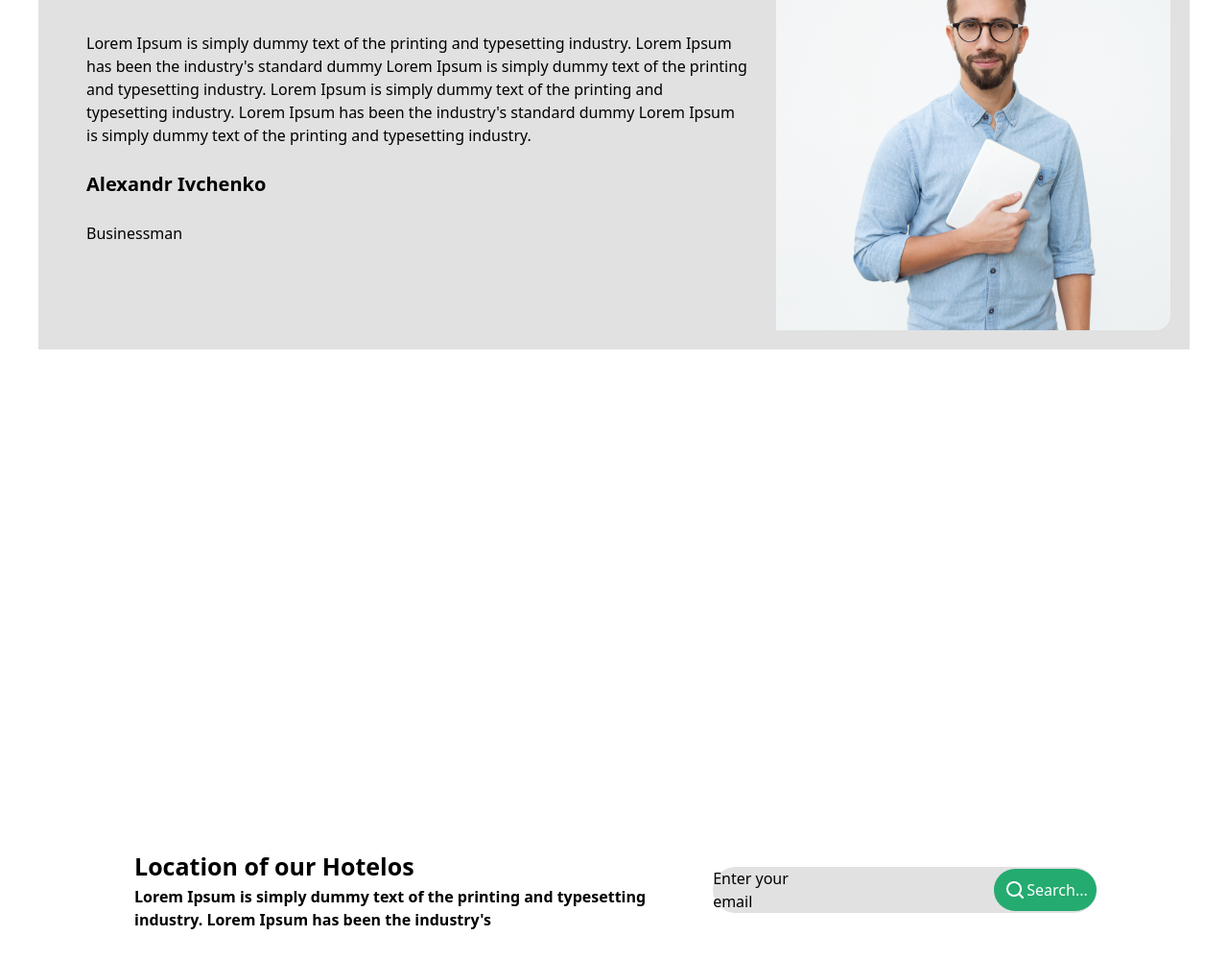
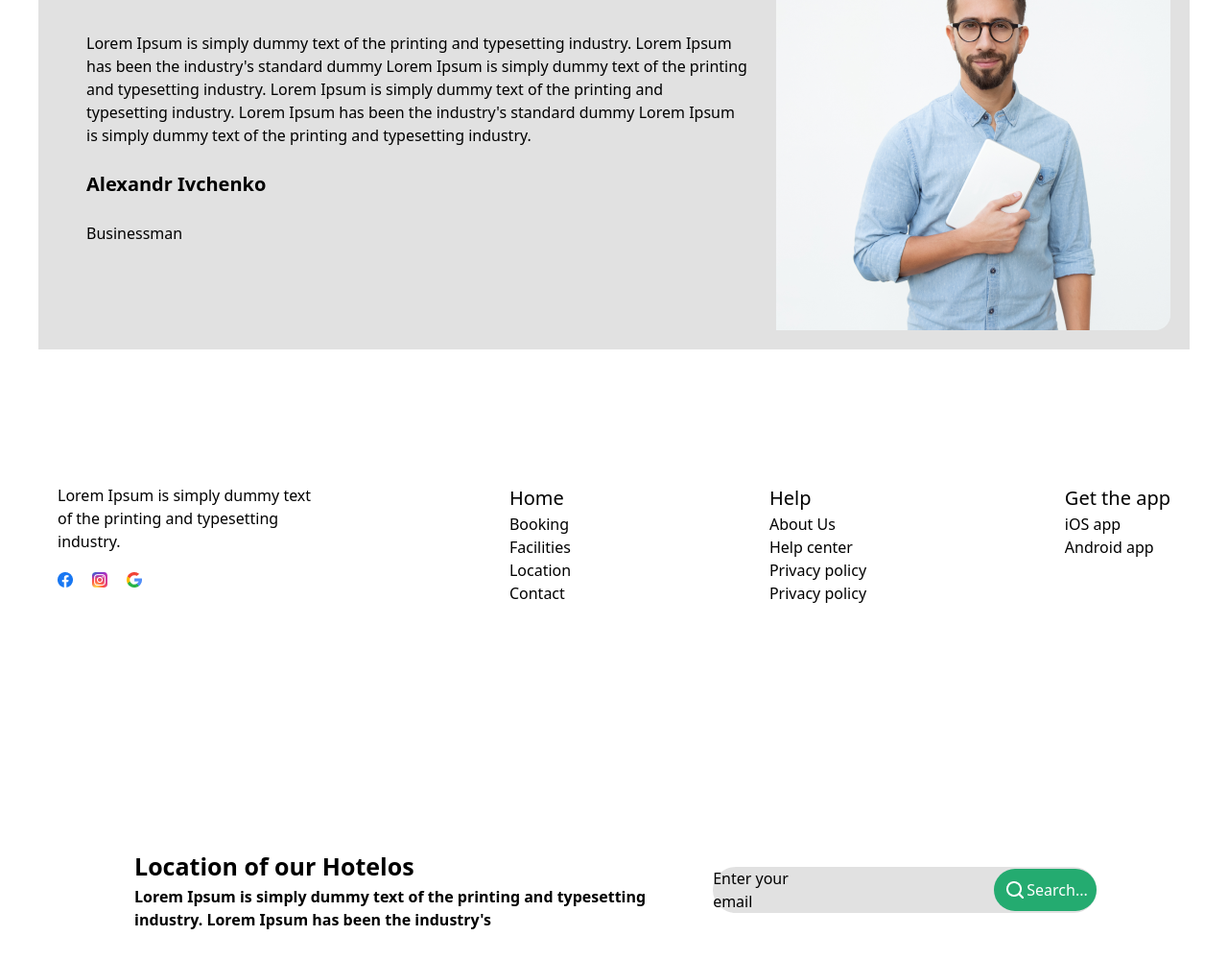
Before and after one commit to aqdodovirshod/HW_team, a website: page src/irshod.html in a window 1280 px wide. Shown: the part 2179-3179 px from the top of the page at 96% size. Drawn offline with nearby package versions, Linux system fonts and the light colour scheme; files that its build step writes are made by us from their sources.

Commit message:
Add Footer

```diff
--- a/src/irshod.html
+++ b/src/irshod.html
@@ -227,7 +227,7 @@
         </section>
 
 
-        <section class="relative max-w-[1200px] p-[20px] m-auto flex items-center">
+        <section class="relative max-w-[1200px] p-[20px] m-auto flex items-center mb-[40px]">
             <img src="./images_irshod/map.png" alt="">
             <div
                 class="absolute hidden top-[450px] left-[70px] items-center lg:flex gap-[70px] p-[30px] bg-white rounded-lg">
@@ -252,8 +252,44 @@
             </div>
         </section>
 
+
+
     </main>
 
+    <footer class="max-w-[1200px] m-auto p-[20px]">
+        <div class="flex justify-between items-start lg:flex-row flex-col-reverse">
+            <div>
+                <p class="mb-[20px]">Lorem Ipsum is simply dummy text <br> of the printing and typesetting <br> industry.</p>
+                <div class="flex gap-[20px]">
+                    <img src="./images_irshod/facebook.png" alt="">
+                    <img src="images_irshod/instagram.png" alt="">
+                    <img src="./images_irshod/google.png" alt="">
+                </div>
+            </div>
+
+            <div>
+                <p class="text-[20px]">Home</p>
+                <p>Booking</p>
+                <p>Facilities</p>
+                <p>Location</p>
+                <p>Contact</p>
+            </div>
+
+            <div>
+                <p class="text-[20px]">Help</p>
+                <p>About Us</p>
+                <p>Help center</p>
+                <p>Privacy policy</p>
+                <p>Privacy policy</p>
+            </div>
+
+            <div>
+                <p class="text-[20px]">Get the app</p>
+                <p>iOS app</p>
+                <p>Android app</p>
+            </div>
+        </div>
+    </footer>
 </body>
 
 </html>
```
